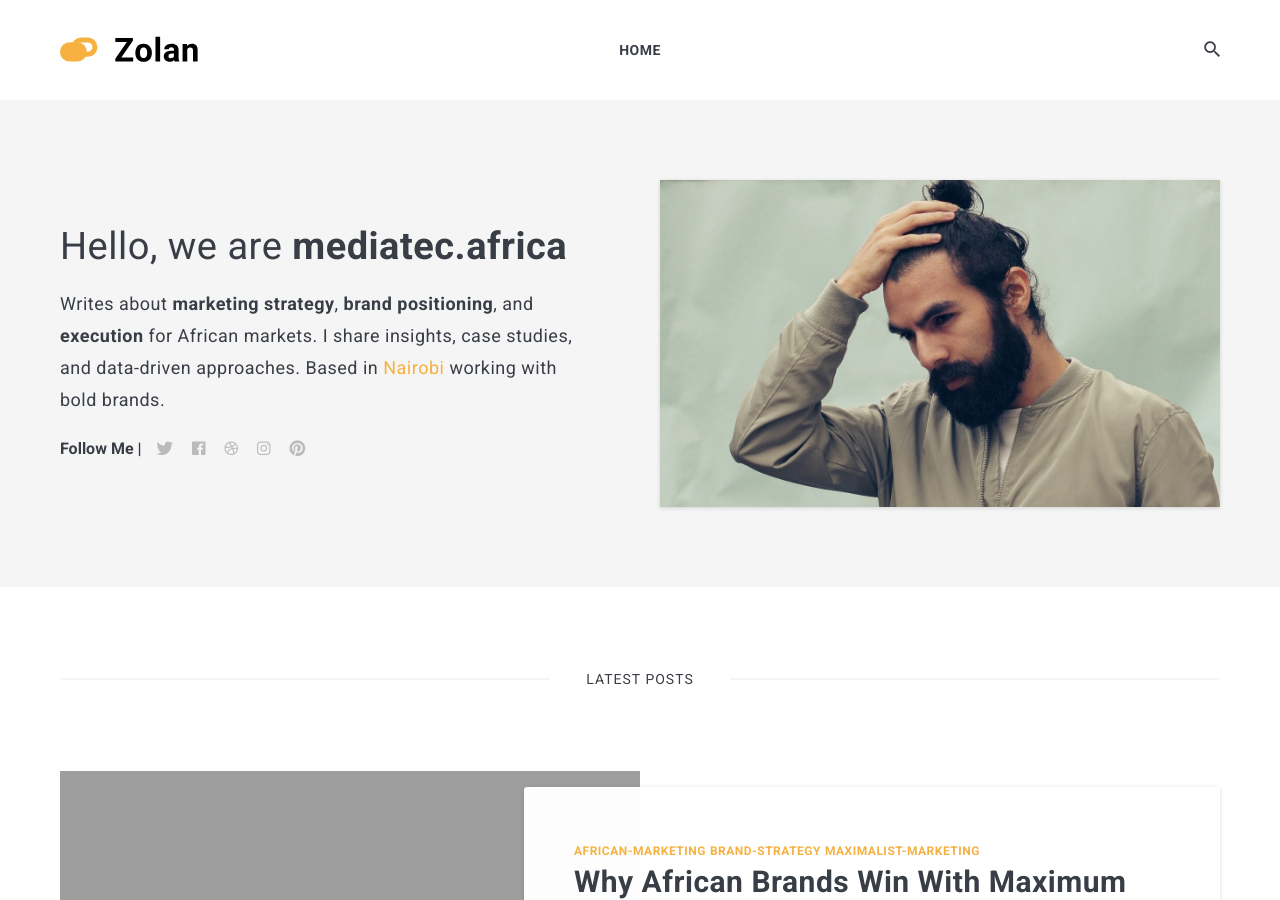
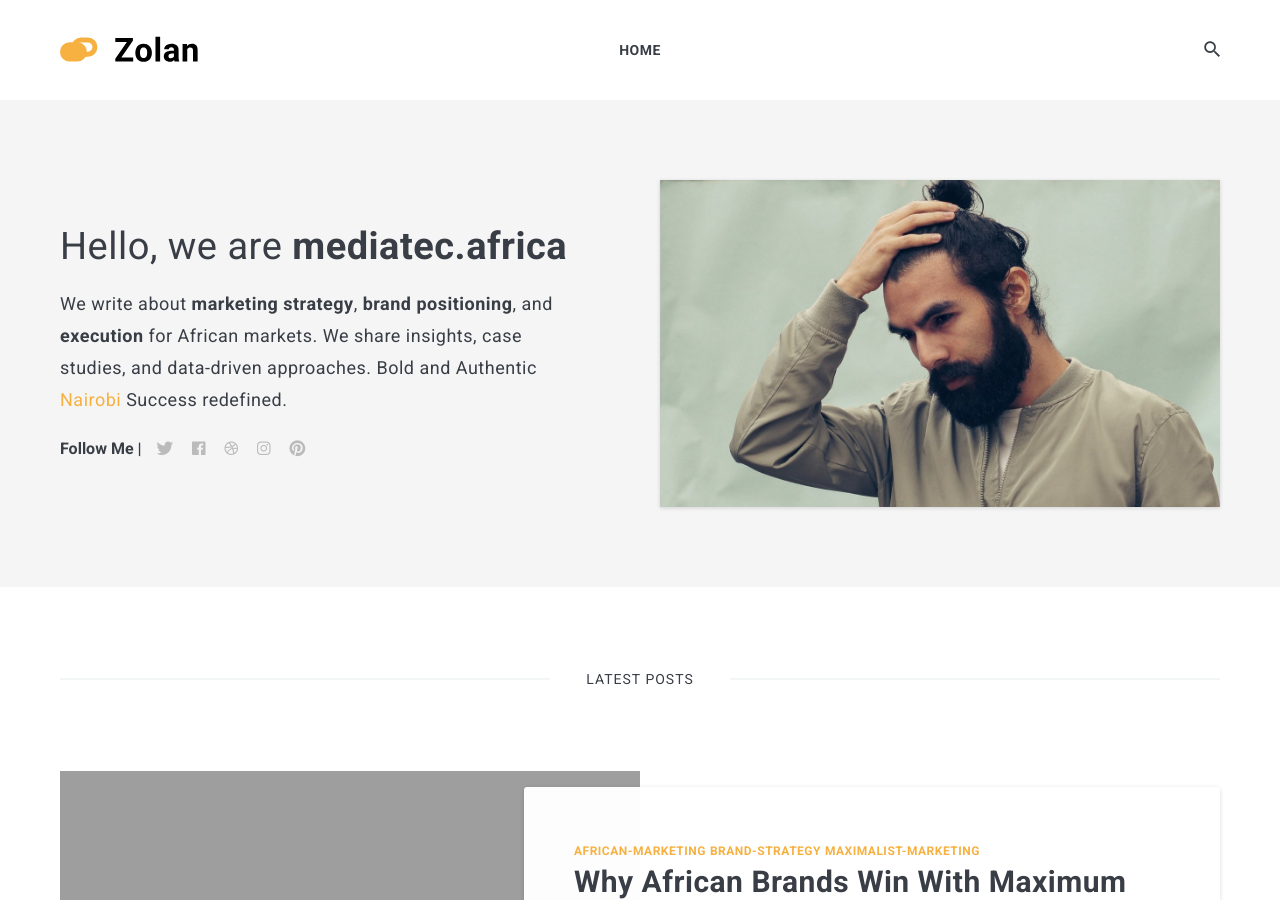
Before and after one commit to vrmshamba/mediatec-insights, a Jekyll site: the page built from index.html, in a window 1280 px wide and 900 px high. Built offline with Jekyll 4.4.1, drawn with Linux system fonts in a browser that asks for light colours; nearby versions of some CDN libraries; the list of posts is cut into pages by our own code.

Commit message:
Update settings.yml

```diff
--- a/_data/settings.yml
+++ b/_data/settings.yml
@@ -11,7 +11,7 @@ author:
   name: mediatec.team
   image: 01.jpg
   say-hello: Hello, we are <strong>mediatec.africa</strong>
-  bio: Writes about <strong>marketing strategy</strong>, <strong>brand positioning</strong>, and <strong>execution</strong> for African markets. I share insights, case studies, and data-driven approaches. Based in <a href="https://mediatec.africa">Nairobi</a> working with bold brands.
+  bio: We write about <strong>marketing strategy</strong>, <strong>brand positioning</strong>, and <strong>execution</strong> for African markets. We share insights, case studies, and data-driven approaches. Bold and Authentic <a href="https://mediatec.africa">Nairobi</a> Success redefined.
 
 
 #-------------------------------
```
